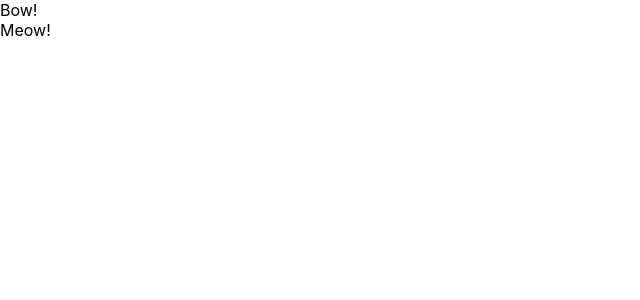
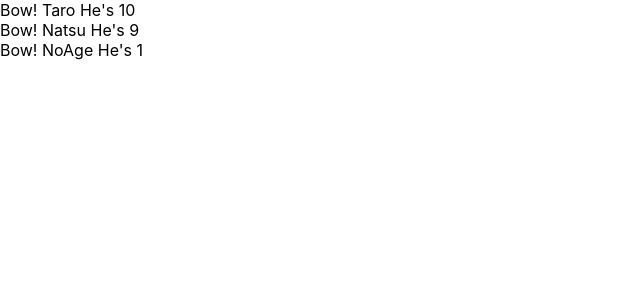
Before and after one commit to shun1121/my-boilerplate, a React (Create React App) app: page / in a window 1280 px wide. Shown: the top 300 px of the page, without its empty margins (0-640 px from the left). Built offline with nearby package versions, Linux system fonts and the light colour scheme.

Commit message:
learned props and defaultProps

```diff
--- a/src/App.js
+++ b/src/App.js
@@ -1,33 +1,35 @@
-import React, {Component} from 'react';
+import React from 'react';
 
-//AppがComponentを継承している
-// class App extends Component {
-//   render() {
-//     return (
-//       <React.Fragment>
-//         <label htmlFor="label">label</label>
-//         <input type="text" onChange={() => {console.log("tired")}} />
-//       </React.Fragment>
-//     )
-//   }
-// }
-
-// 関数コンポーネント
 const App = () => {
+  const profiles = [
+    {
+      name: "Taro",
+      age: 10
+    },
+    {
+      name: "Natsu",
+      age: 9
+    },
+    {
+      name: "NoAge"
+    }
+  ]
   return (
-  <div>
-    <Dog />
-    <Cat />
-  </div>)
+    <div>
+      {
+        profiles.map((profiles, index) => {
+          console.log(profiles)
+          return <User name={profiles.name} age={profiles.age} key={index} />
+        })
+      }
+    </div>)
 }
 
-const Dog = () => {
-  return <div>Bow!</div>
+const User = (props) => {
+  console.log(props)
+  return <div>Bow! {props.name} He's {props.age}</div>
 }
 
-const Cat = () => {
-  return <div>Meow!</div>
-}
 
 // export default App
 
@@ -41,4 +43,9 @@ const Cat = () => {
 //   }
 // }
 
+// デフォルトの値を用意しておける。
+User.defaultProps = {
+  age: 1,
+}
+
 export default App;
```
